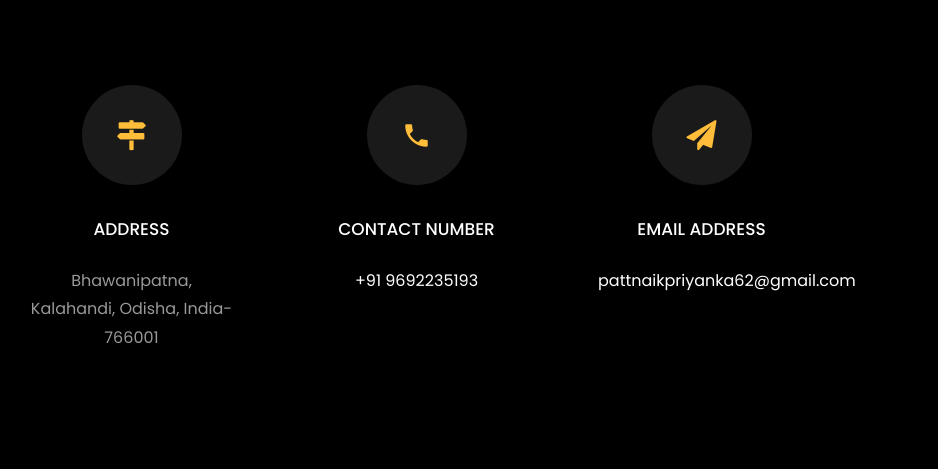
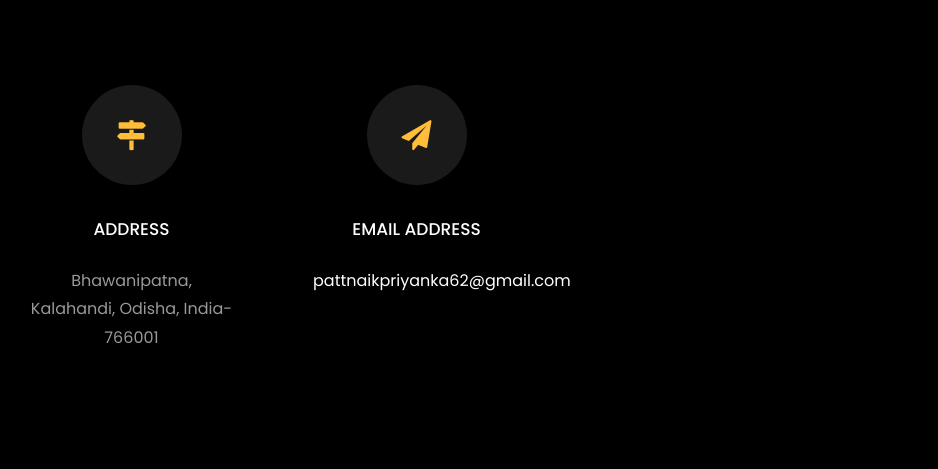
Before and after one commit to Priyanka-PATTNAIK1/MY_PORTFOLIO, a plain HTML site: page index.html in a window 1280 px wide. Shown: the part 4298-4767 px from the top of the page, without its empty margins (81-1019 px from the left). Drawn offline with Linux system fonts and the light colour scheme; files whose address does not match are found by name.

Commit message:
Update index.html

```diff
--- a/index.html
+++ b/index.html
@@ -474,15 +474,7 @@
 	            <p>Bhawanipatna, Kalahandi, Odisha, India-766001</p>
 	          </div>
           </div>
-          <div class="col-md-6 col-lg-3 d-flex ftco-animate">
-          	<div class="align-self-stretch box p-4 text-center">
-          		<div class="icon d-flex align-items-center justify-content-center">
-          			<span class="icon-phone2"></span>
-          		</div>
-          		<h3 class="mb-4">Contact Number</h3>
-	            <p><a href="tel://0101010101">+91 9692235193</a></p>
-	          </div>
-          </div>
+
           <div class="col-md-6 col-lg-3 d-flex ftco-animate">
           	<div class="align-self-stretch box p-4 text-center">
           		<div class="icon d-flex align-items-center justify-content-center">
```
